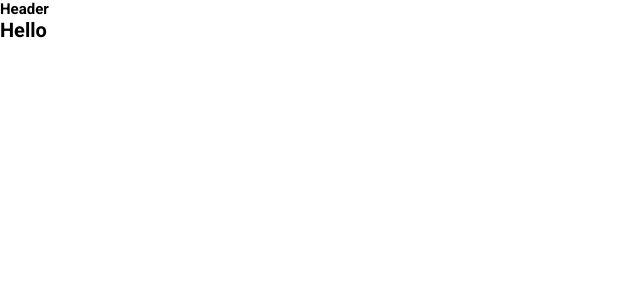
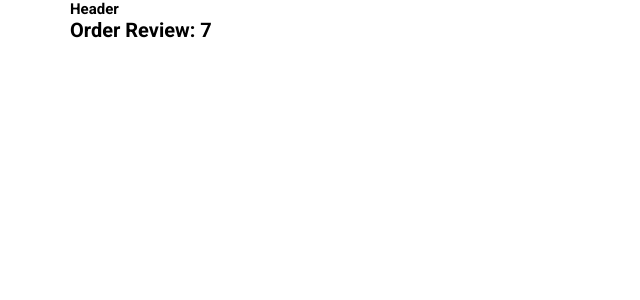
Before and after one commit to naimurcse/react-tshirt-shop, a React (Vite) app: page / in a window 1280 px wide. Shown: the top 300 px of the page, without its empty margins (0-640 px from the left). Built offline with nearby package versions, Linux system fonts and the light colour scheme.

Commit message:
Loaded data in OrderReview component

```diff
--- a/src/component/Header/Header.jsx
+++ b/src/component/Header/Header.jsx
@@ -1,8 +1,8 @@
-import React from "react";
+import "./Header.css";
 
 const Header = () => {
    return (
-      <div>
+      <div className="container">
          <h2>Header</h2>
       </div>
    );
--- a/src/component/Home/Home.jsx
+++ b/src/component/Home/Home.jsx
@@ -1,13 +1,12 @@
-import React from "react";
 import Header from "../Header/Header";
 import { Outlet } from "react-router-dom";
 
 const Home = () => {
    return (
-      <div>
+      <>
          <Header></Header>
          <Outlet></Outlet>
-      </div>
+      </>
    );
 };
 
--- /dev/null
+++ b/src/component/OrderReview/OrderReview.jsx
@@ -0,0 +1,12 @@
+import { useLoaderData } from "react-router-dom";
+
+const OrderReview = () => {
+   const tshirts = useLoaderData();
+   return (
+      <div className="container">
+         <h1>Order Review: {tshirts.length}</h1>
+      </div>
+   );
+};
+
+export default OrderReview;
--- a/src/index.css
+++ b/src/index.css
@@ -14,3 +14,9 @@ body {
    font-family: "Roboto", sans-serif;
    box-sizing: border-box;
 }
+
+.container {
+   width: 1140px;
+   max-width: 90%;
+   margin: 0 auto;
+}
--- a/src/main.jsx
+++ b/src/main.jsx
@@ -3,12 +3,18 @@ import ReactDOM from "react-dom/client";
 import "./index.css";
 import { RouterProvider, createBrowserRouter } from "react-router-dom";
 import Home from "./component/Home/Home.jsx";
+import OrderReview from "./component/OrderReview/OrderReview.jsx";
 
 const router = createBrowserRouter([
    {
       path: "/",
       element: <Home />,
       children: [
+         {
+            path: "/",
+            element: <OrderReview></OrderReview>,
+            loader: () => fetch("tshirt.json"),
+         },
          {
             path: "/",
             element: <h1>Hello</h1>,
```
Also changed, not shown: src/component/OrderReview/OrderReview.css (added).
